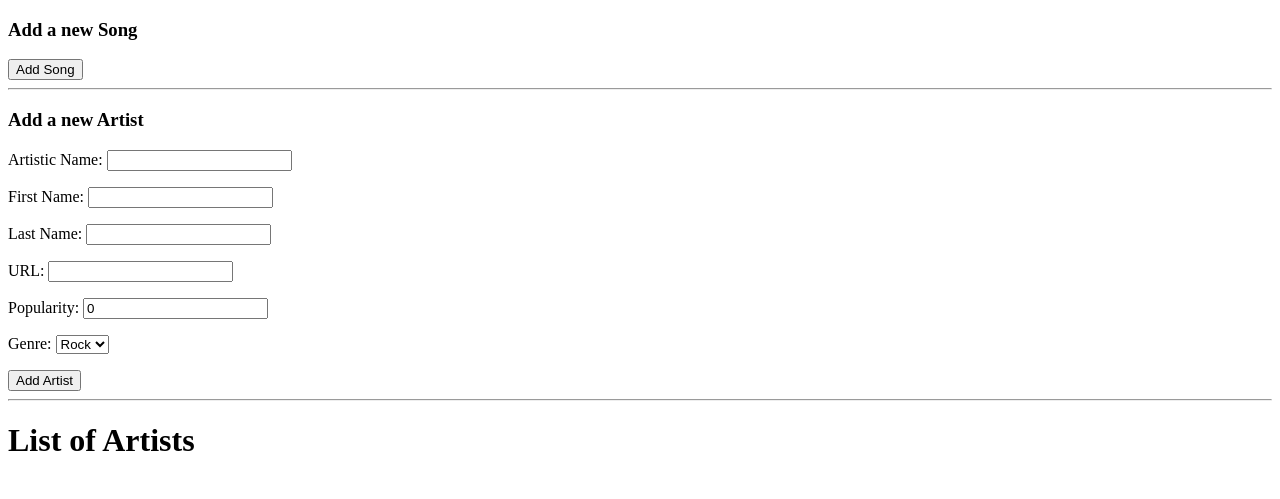
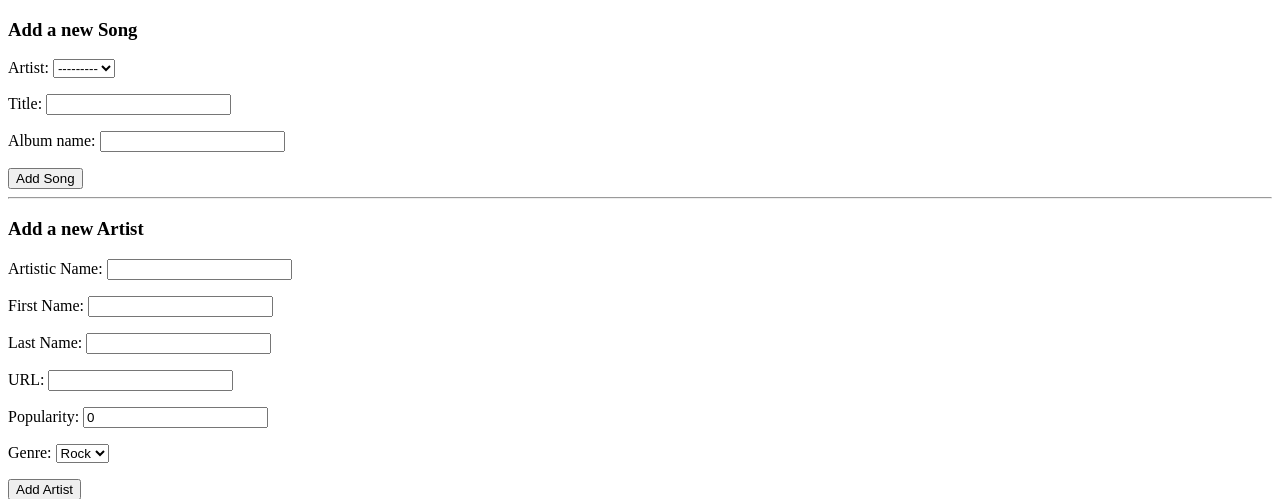
Before and after one commit to rmotr-group-projects/wdc-django-practice-4, a Django app: page /artists/ in a window 1280 px wide. Shown: the top 499 px of the page. Run offline with Django 3.2, Linux system fonts and the light colour scheme; the visitor is signed in with stand-in values (Sample User, id 1); data that the repository does not hold is empty.

Commit message:
"Add New Song" form implemented

```diff
--- a/django_practice_4/artists/forms.py
+++ b/django_practice_4/artists/forms.py
@@ -1,6 +1,6 @@
 from django import forms
 
-from .models import GENRE_CHOICES, Song
+from .models import GENRE_CHOICES, Artist
 
 
 class ArtistForm(forms.Form):
@@ -13,6 +13,6 @@ class ArtistForm(forms.Form):
 
 
 class SongForm(forms.Form):
-    artist = forms.CharField(label='Artist', max_length=255)
+    artist = forms.ModelChoiceField(queryset=Artist.objects.all())
     title = forms.CharField(max_length=255)
     album_name = forms.CharField(max_length=255, required=False)
--- a/django_practice_4/artists/views.py
+++ b/django_practice_4/artists/views.py
@@ -11,25 +11,44 @@ def artists(request):
         return redirect('login')
 
     # If it is a 'POST' request, make an instance of the form with the data
-    # provided and, if it is valid, create the Artist object
+    # provided and, if it is valid, create the object
     if request.method == 'POST':
-        add_artist_form = ArtistForm(request.POST)
-        if add_artist_form.is_valid():
-            Artist.objects.create(
-                artistic_name=add_artist_form.cleaned_data['artistic_name'],
-                first_name=add_artist_form.cleaned_data['first_name'],
-                last_name=add_artist_form.cleaned_data['last_name'],
-                picture_url=add_artist_form.cleaned_data['picture_url'],
-                popularity=add_artist_form.cleaned_data['popularity'],
-                genre=add_artist_form.cleaned_data['genre'])
+        object_to_add = request.POST['object_to_add']
+        if object_to_add == 'song':
+            add_song_form = SongForm(request.POST)
+            if add_song_form.is_valid():
+                try:
+                    artist = Artist.objects.get(artistic_name=add_song_form.cleaned_data['artist'])
+                except Artist.DoesNotExist:
+                    return HttpResponseNotFound()
+                Song.objects.create(
+                    artist=artist,
+                    title=add_song_form.cleaned_data['title'],
+                    album_name=add_song_form.cleaned_data['album_name']
+                )
+        elif object_to_add == 'artist':
+            add_artist_form = ArtistForm(request.POST)
+            if add_artist_form.is_valid():
+                Artist.objects.create(
+                    artistic_name=add_artist_form.cleaned_data['artistic_name'],
+                    first_name=add_artist_form.cleaned_data['first_name'],
+                    last_name=add_artist_form.cleaned_data['last_name'],
+                    picture_url=add_artist_form.cleaned_data['picture_url'],
+                    popularity=add_artist_form.cleaned_data['popularity'],
+                    genre=add_artist_form.cleaned_data['genre']
+                )
         return redirect('artists')
-    # For a GET (or any other method), make an instance of the form and return it,
-    # as well as a query set containing all artists, to the template as context
+    # For a GET (or any other method), make empty instances of the forms and return them,
+    # as well as query sets containing all songs (artists), respectively, to the template
+    # as context
     else:
+        add_song_form = SongForm()
+        songs = Song.objects.all()
         add_artist_form = ArtistForm()
         artists = Artist.objects.all()
         return render(request, 'index.html',
-            {'add_artist_form': add_artist_form, 'artists': artists})
+            {'add_song_form': add_song_form, 'songs': songs,
+            'add_artist_form': add_artist_form, 'artists': artists})
 
 
 def delete_song(request):
--- a/django_practice_4/django_practice_4/urls.py
+++ b/django_practice_4/django_practice_4/urls.py
@@ -15,6 +15,8 @@ Including another URLconf
 from django.urls import path
 from django.contrib import admin
 from django.contrib.auth import views as auth_views
+from django.urls import include, path
+from django.conf import settings
 
 from artists import views
 
@@ -29,3 +31,9 @@ urlpatterns = [
     path('delete-song/', views.delete_song, name='delete_song'),
     path('delete-artist/', views.delete_artist, name='delete_artist'),
 ]
+
+if settings.DEBUG:
+    import debug_toolbar
+    urlpatterns = [
+        path('__debug__/', include(debug_toolbar.urls)),
+    ] + urlpatterns
--- a/django_practice_4/templates/index.html
+++ b/django_practice_4/templates/index.html
@@ -15,9 +15,9 @@
   <h3>Add a new Song</h3>
   <form action="{% url 'artists' %}" method='POST'>
     {% csrf_token %}
-
-    <!-- Render here your 'Add a new Song' form -->
-
+    <!-- 'Add a new Song' form -->
+    {{ add_song_form.as_p }}
+    <input type="hidden" name="object_to_add" value="song">
     <input type="submit" value="Add Song">
   </form>
   <hr>
@@ -28,6 +28,7 @@
     {% csrf_token %}
     <!-- 'Add a new Artist' form -->
     {{ add_artist_form.as_p }}
+    <input type="hidden" name="object_to_add" value="artist">
     <input type="submit" value="Add Artist">
   </form>
   <hr>
```
Also changed, not shown: django_practice_4/django_practice_4/settings.py (+5 -2 lines).
